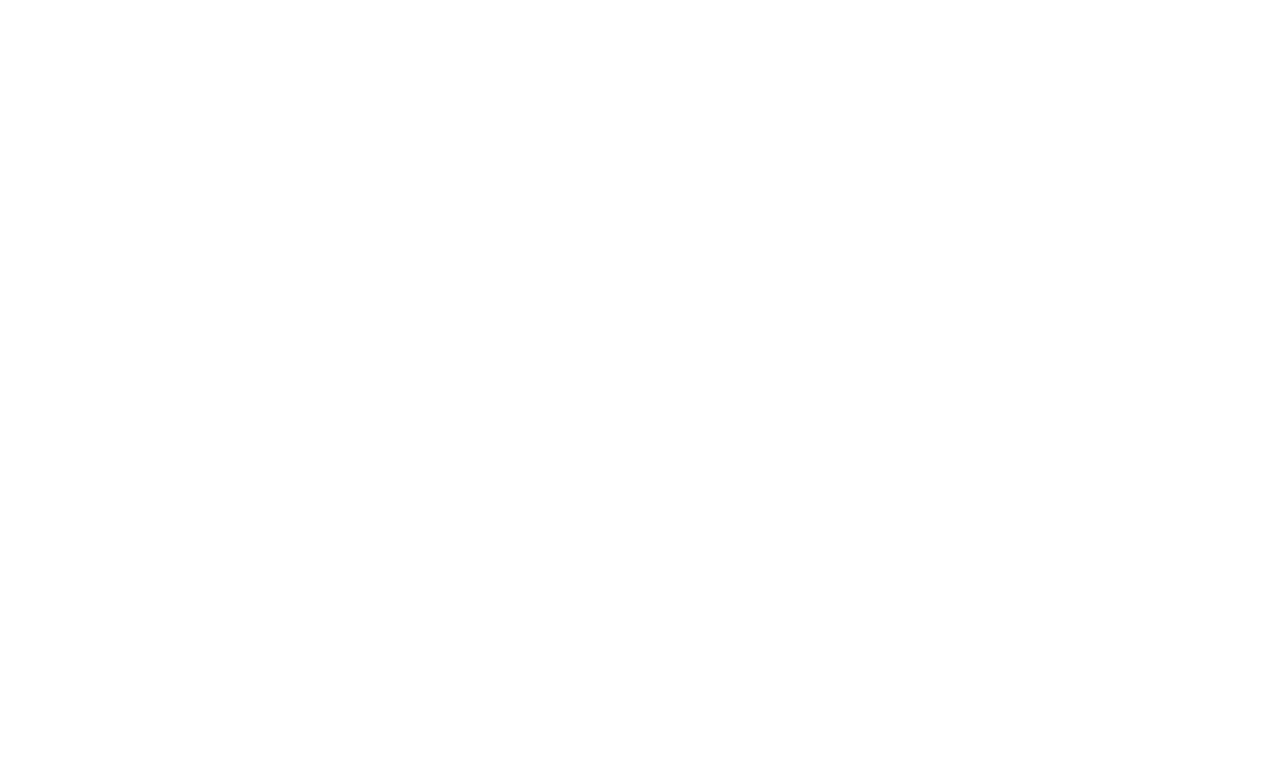
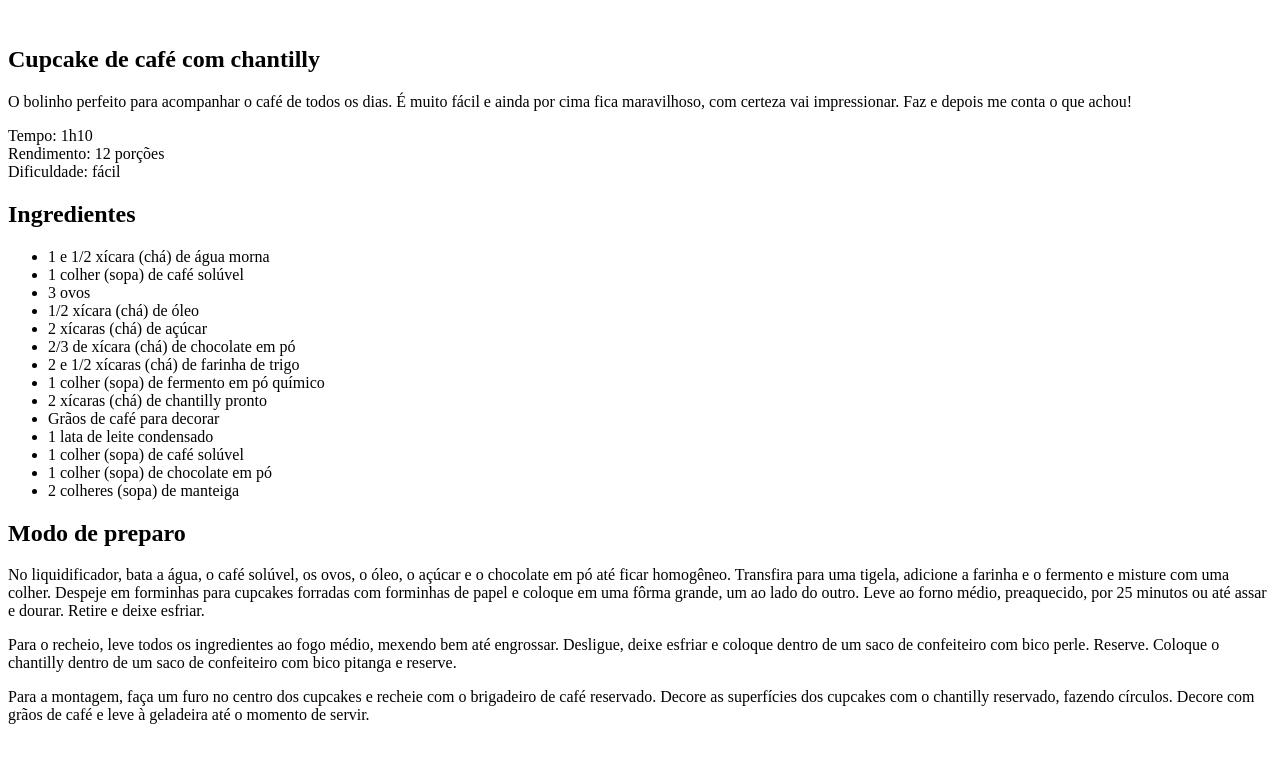
Before and after one commit to TioDoPicole/ProjetoReceita, a plain HTML site: page index.html in a window 1280 px wide. Drawn offline with Linux system fonts and the light colour scheme.

Commit message:
Iniciando estrutura HTML

```diff
--- a/index.html
+++ b/index.html
@@ -6,6 +6,53 @@
     <title>Página de Receita</title>
 </head>
 <body>
-
+    <div id="page">
+        <img src="" alt="">
+        <main>
+            <section id="About">
+                <h1>Cupcake de café com chantilly</h1>
+                <p>
+                    O bolinho perfeito para acompanhar o café de todos os dias. É muito fácil e ainda por
+                    cima fica maravilhoso, com certeza vai impressionar. Faz e depois me conta o que achou!
+                </p>
+                <p>
+                    Tempo: 1h10 <br>
+                    Rendimento: 12 porções <br>
+                    Dificuldade: fácil
+                </p>
+            </section>
+            <section id="Ingredientes">
+                <h2> Ingredientes </h2>
+                <ul>
+                    <li>1 e 1/2 xícara (chá) de água morna</li>
+                    <li>1 colher (sopa) de café solúvel</li>
+                    <li>3 ovos</li>
+                    <li>1/2 xícara (chá) de óleo</li>
+                    <li>2 xícaras (chá) de açúcar</li>
+                    <li>2/3 de xícara (chá) de chocolate em pó</li>
+                    <li>2 e 1/2 xícaras (chá) de farinha de trigo</li>
+                    <li>1 colher (sopa) de fermento em pó químico</li>
+                    <li>2 xícaras (chá) de chantilly pronto</li>
+                    <li>Grãos de café para decorar</li>
+                    <li>1 lata de leite condensado</li>
+                    <li>1 colher (sopa) de café solúvel</li>
+                    <li>1 colher (sopa) de chocolate em pó</li>
+                    <li>2 colheres (sopa) de manteiga</li>
+                </ul>
+            </section>
+            <section id="Preparo">
+                <h2>Modo de preparo</h2>
+                <p>
+                    No liquidificador, bata a água, o café solúvel, os ovos, o óleo, o açúcar e o chocolate em pó até ficar homogêneo. Transfira para uma tigela, adicione a farinha e o fermento e misture com uma colher. Despeje em forminhas para cupcakes forradas com forminhas de papel e coloque em uma fôrma grande, um ao lado do outro. Leve ao forno médio, preaquecido, por 25 minutos ou até assar e dourar. Retire e deixe esfriar.
+                </p>
+                <p>
+                    Para o recheio, leve todos os ingredientes ao fogo médio, mexendo bem até engrossar. Desligue, deixe esfriar e coloque dentro de um saco de confeiteiro com bico perle. Reserve. Coloque o chantilly dentro de um saco de confeiteiro com bico pitanga e reserve.
+                </p>
+                <p>
+                    Para a montagem, faça um furo no centro dos cupcakes e recheie com o brigadeiro de café reservado. Decore as superfícies dos cupcakes com o chantilly reservado, fazendo círculos. Decore com grãos de café e leve à geladeira até o momento de servir.
+                </p>
+            </section>
+        </main>
+    </div>
 </body>
 </html>
```
